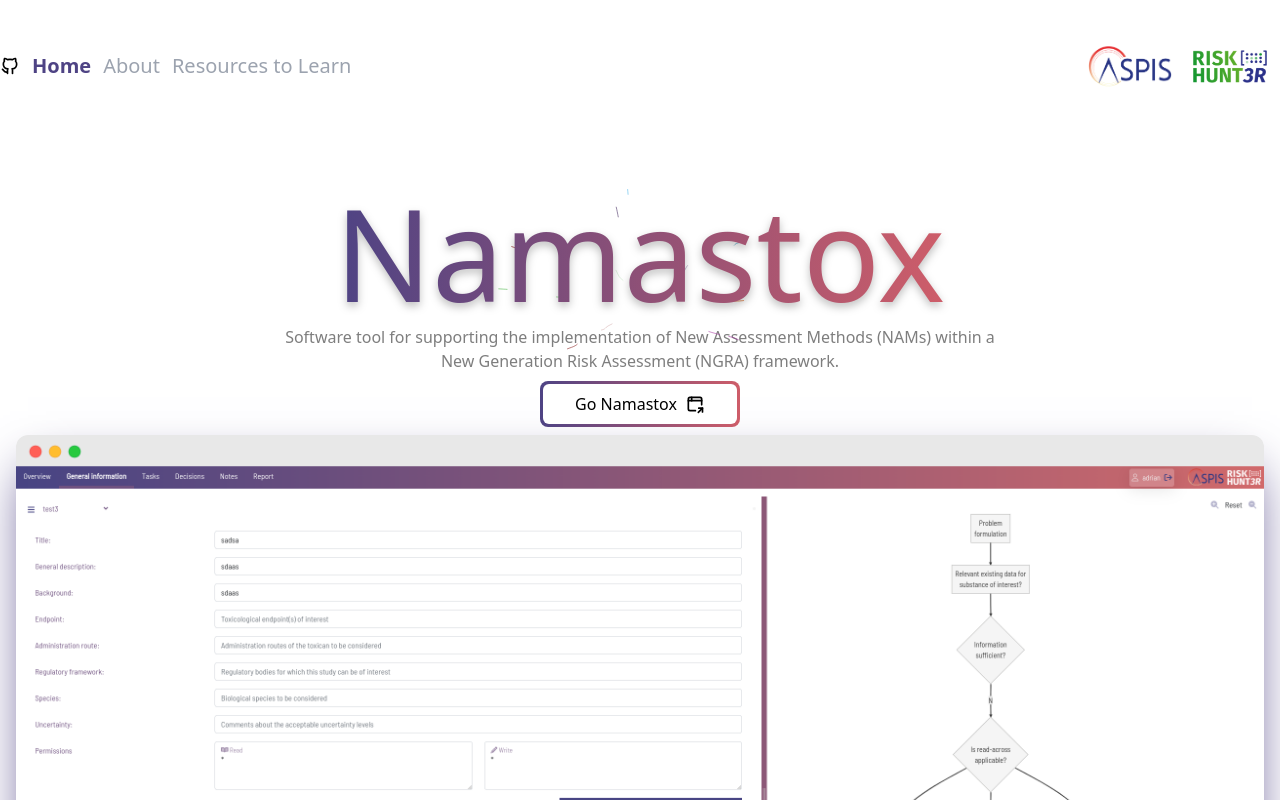
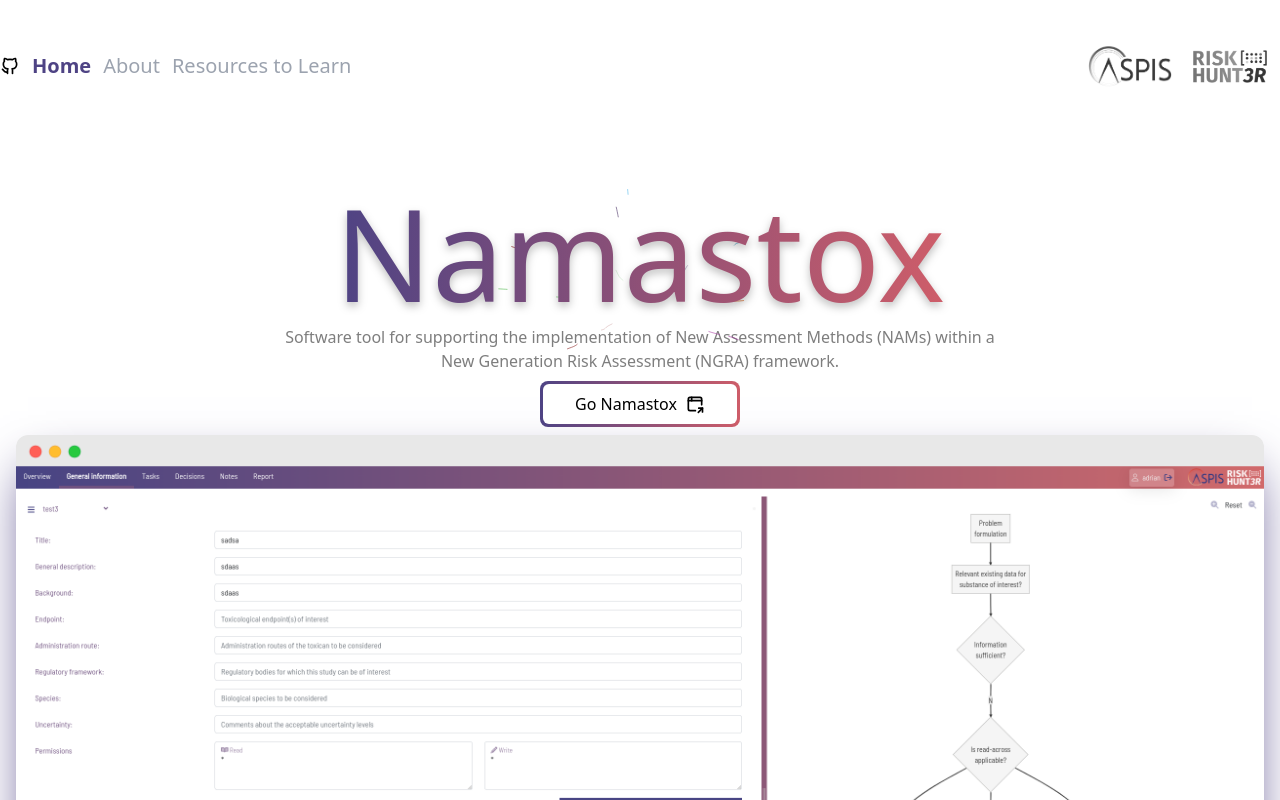
Before and after one commit to AdrianCabreraPhi/landing_page_namastox, a Next.js app: page / in a window 1280 px wide. Shown: the top 800 px of the page. Built offline with nearby package versions, Linux system fonts and the light colour scheme.

Commit message:
small changes, done for today

```diff
--- a/app/components/navbar.tsx
+++ b/app/components/navbar.tsx
@@ -29,8 +29,8 @@ export default function Navbar() {
                 </Link>
             </nav>
             <div className="hidden md:visible container-partners md:flex flex-row items-center">
-                <Image className="w-[100px]" src={aspis_logo} alt="aspis logo" />
-                <Image className="w-[100px]" src={risk_hunter_logo} alt="aspis logo" />
+                <Image className="w-[100px] grayscale transition-all duration-300 ease-in-out hover:grayscale-0" src={aspis_logo} alt="aspis logo" />
+                <Image className="w-[100px] grayscale transition-all duration-300 ease-in-out hover:grayscale-0" src={risk_hunter_logo} alt="aspis logo" />
             </div>
         </div>
 
--- a/app/globals.css
+++ b/app/globals.css
@@ -5,3 +5,7 @@
 html {
   scroll-behavior: smooth;
 }
+
+html, body {
+  overflow-x: hidden;
+}
--- a/app/layout.tsx
+++ b/app/layout.tsx
@@ -16,8 +16,8 @@ const geistMono = localFont({
 });
 
 export const metadata: Metadata = {
-  title: "Create Next App",
-  description: "Generated by create next app",
+  title: "Namastox",
+  description: "Developed by Pharmacoinformatics group UPF",
 };
 
 export default function RootLayout({
--- a/app/page.tsx
+++ b/app/page.tsx
@@ -1,16 +1,18 @@
 import Image from "next/image";
-import { TbBrowserShare, TbBrandGithub } from "react-icons/tb";
+import { TbBrowserShare } from "react-icons/tb";
 import namastox_portada from "./assets/screenshot_namastox.png"
 import { Fade } from "react-awesome-reveal";
 import { cn } from "@/lib/utils";
 import { BackgroundLines } from "./components/ui/background-lines";
+
+
 export default function Home() {
   return (
     <>
       {/* home */}
       <Fade cascade delay={300} >
         <div id="home" className="h-screen w-full flex items-center  md:mt-24 justify-center md:justify-between flex-col gap-2">
-          <div className="flex flex-col items-center relative gap-2">
+          <div className="flex flex-col hero-text items-center relative gap-2">
             <BackgroundLines className="flex items-center justify-center w-full flex-col px-4">
               <span className="text-6xl   md:text-9xl text-transparent bg-clip-text bg-gradient-to-r from-[#4E4384]  to-[#CE5D69] drop-shadow-[0_4px_4px_rgba(0,0,0,0.25)]">Namastox</span>
             </BackgroundLines>
@@ -23,7 +25,6 @@ export default function Home() {
             </a>
           </div>
           <div className="preview-software w-full flex items-center justify-center px-4">
-
             <Image className=" w-[500px] md:w-[1400px] rounded-xl shadow-2xl shadow-[#4E4384]" src={namastox_portada} alt="software " />
           </div>
         </div>
--- a/package.json
+++ b/package.json
@@ -10,6 +10,7 @@
   },
   "dependencies": {
     "clsx": "^2.1.1",
+    "framer-motion": "^12.6.2",
     "motion": "^12.6.2",
     "next": "14.2.25",
     "react": "^18",
```
Also changed, not shown: 1 other file (tests, documents, lock files or other folders).
